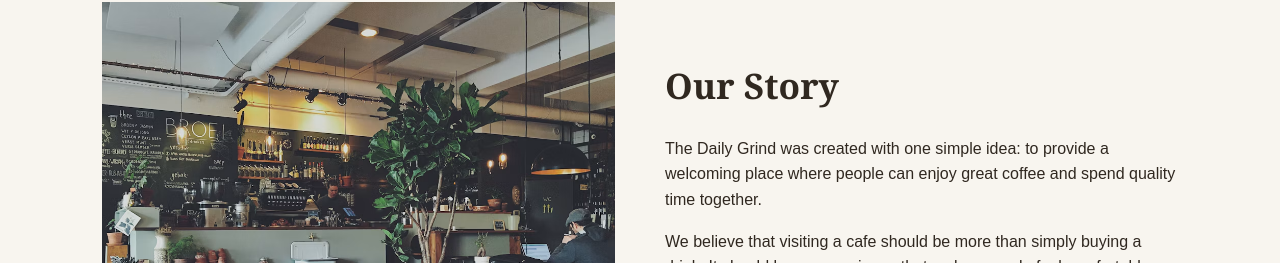
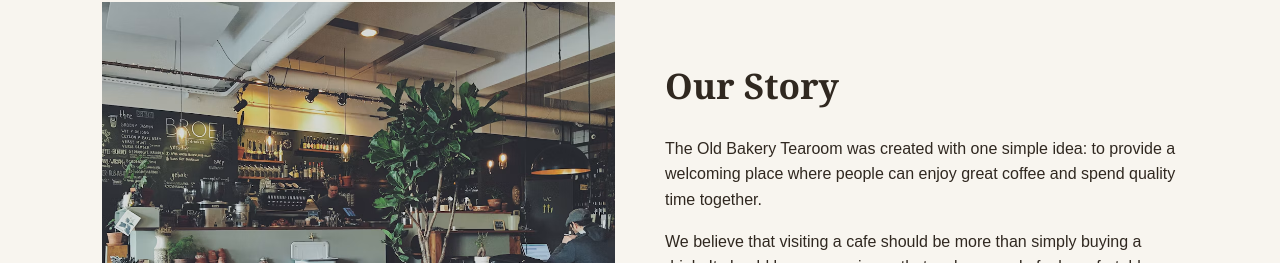
Before and after one commit to jay250107/the-old-bakery-tearoom-project-2-, a plain HTML site: page about.html in a window 1280 px wide. Shown: the part 613-876 px from the top of the page. Drawn offline with Linux system fonts and the light colour scheme.

```diff
--- a/about.html
+++ b/about.html
@@ -96,7 +96,7 @@
             <h2>Our Story</h2>
 
             <p>
-                The Daily Grind was created with one simple idea:
+                The Old Bakery Tearoom was created with one simple idea:
                 to provide a welcoming place where people can
                 enjoy great coffee and spend quality time together.
             </p>
```
